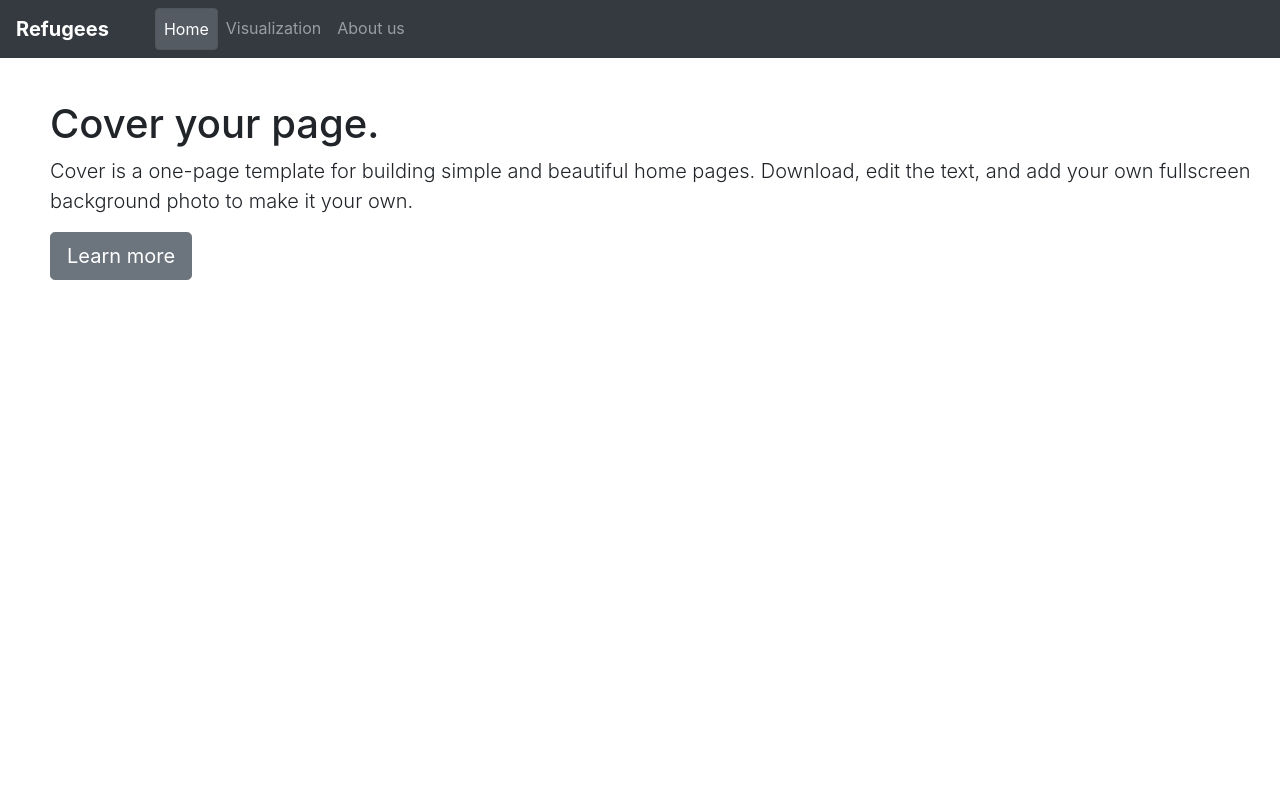
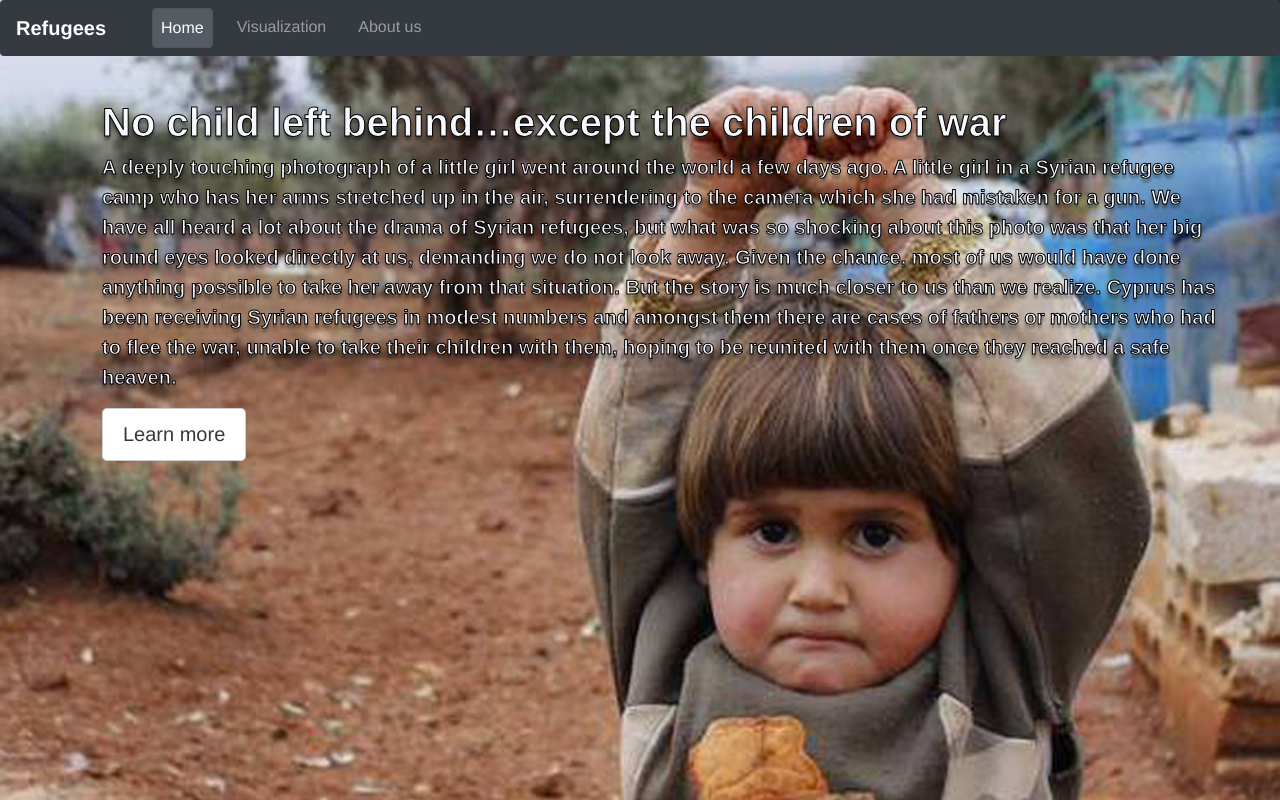
Before and after one commit to JonatasDeOliveira/Refugiados-visualizacao-2018-1, a plain HTML site: page src/index.html in a window 1280 px wide. Drawn offline with Linux system fonts and the light colour scheme.

Commit message:
changes on home page

```diff
--- a/src/css/project.css
+++ b/src/css/project.css
@@ -1,5 +1,10 @@
 :root {
   --jumbotron-padding-y: 3rem;
+}
+
+.home {
+  background-image: url("../img/back2.jpg");
+  background-size: cover;
 }
 
 .jumbotron {
@@ -117,3 +122,15 @@ footer p {
     .card-link.resize-card {
       margin-left: 0.50rem;
     }
+    .navbar.navbar-expand-md {
+      position: fixed;
+    }
+    .refugee-text {
+      text-shadow: 0px 4px 3px rgba(0,0,0,0.4),
+             0px 8px 13px rgba(0,0,0,0.1),
+             0px 18px 23px rgba(0,0,0,0.1);
+      -webkit-text-stroke-width: 1px;
+      -webkit-text-stroke-color: #000;
+      font-weight: bold;
+      color: #F8F8FF;
+    }
--- a/src/index.html
+++ b/src/index.html
@@ -5,10 +5,11 @@
     <meta charset="UTF-8">
     <!-- Bootstrap core CSS -->
     <link href="css/bootstrap.min.css" rel="stylesheet">
+	<link rel="stylesheet" href="css/bootstrap.css">
     <link href="css/project.css" rel="stylesheet">
 
 </head>
-<body>
+<body class="home">
 
 	<header>
 		<nav class="navbar navbar-expand-md navbar-dark fixed-top bg-dark">
@@ -31,11 +32,14 @@
 
 
     <main role="main" class="inner cover">
-    	<h1 class="cover-heading">Cover your page.</h1>
-        <p class="lead">Cover is a one-page template for building simple and beautiful home pages. Download, edit the text, and add your own fullscreen background photo to make it your own.</p>
-        <p class="lead">
-          <a href="#" class="btn btn-lg btn-secondary">Learn more</a>
-        </p>
+    	<div class="container">
+    		<h1 class="cover-heading refugee-text">No child left behind…except the children of war</h1>
+	        <p class="lead refugee-text">A deeply touching photograph of a little girl went around the world a few days ago. A little girl in a Syrian refugee camp who has her arms stretched up in the air, surrendering to the camera which she had mistaken for a gun. We have all heard a lot about the drama of Syrian refugees, but what was so shocking about this photo was that her big round eyes looked directly at us, demanding we do not look away. Given the chance, most of us would have done anything possible to take her away from that situation. But the story is much closer to us than we realize. Cyprus has been receiving Syrian refugees in modest numbers and amongst them there are cases of fathers or mothers who had to flee the war, unable to take their children with them, hoping to be reunited with them once they reached a safe heaven.</p>
+	        <p class="lead">
+	          <a href="#" class="btn btn-lg btn-secondary">Learn more</a>
+	        </p>
+    	</div>
+
     </main>
 
     <footer class="mastfoot mt-auto">
```
Also changed, not shown: src/aboutus.html (+1 -0 lines), src/visual.html (+1 -1 lines), src/img/back1.jpg (added), src/img/back2.jpg (added), src/img/back2.png (added).
